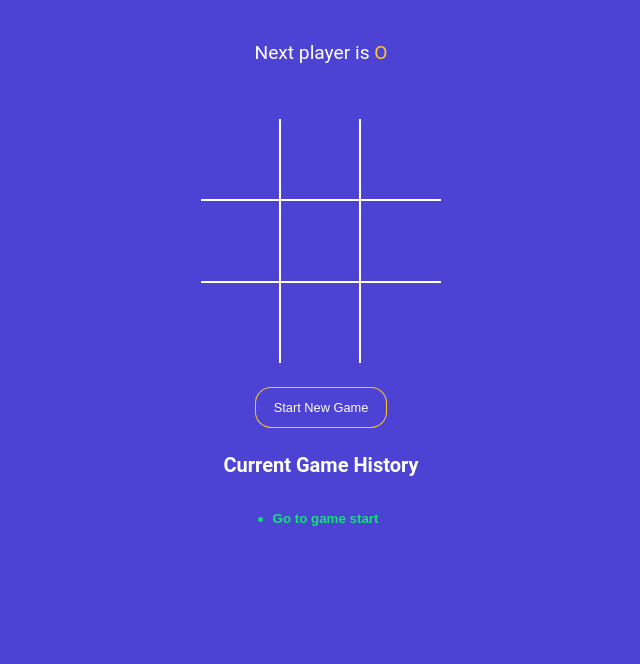
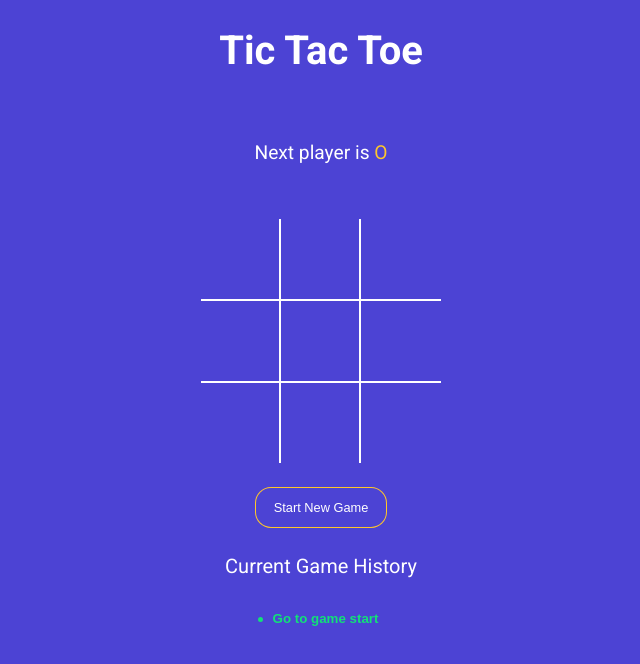
Before and after one commit to swasthikka/tictactoe, a React (Vite) app: page / in a window 1280 px wide. Shown: the top 664 px of the page, without its empty margins (319-959 px from the left). Built offline with nearby package versions, Linux system fonts and the light colour scheme.

Commit message:
added title and included font

```diff
--- a/index.html
+++ b/index.html
@@ -4,6 +4,10 @@
     <meta charset="UTF-8" />
     <link rel="icon" type="image/svg+xml" href="/vite.svg" />
     <meta name="viewport" content="width=device-width, initial-scale=1.0" />
+    <link
+      href="https://fonts.googleapis.com/css?family=Roboto:300,400,700&display=swap"
+      rel="stylesheet"
+    />
     <title>Tic Tac Toe</title>
   </head>
   <body>
--- a/src/App.jsx
+++ b/src/App.jsx
@@ -61,6 +61,7 @@ function App() {
 
   return (
     <div className="app">
+      <h1>Tic Tac Toe</h1>
       <h2>
         <StatusMessage winner={winner} gamingBoard={gamingBoard} />
       </h2>
@@ -76,7 +77,13 @@ function App() {
       >
         Start New Game
       </button>
-      <h4>Current Game History</h4>
+      <h4
+        style={{
+          fontWeight: "normal",
+        }}
+      >
+        Current Game History
+      </h4>
       <History history={history} moveTo={moveTo} currentMove={currentMove} />
     </div>
   );
--- a/src/Components/History.jsx
+++ b/src/Components/History.jsx
@@ -7,6 +7,9 @@ const History = ({ history, moveTo, currentMove }) => {
             <button
               type="button"
               className={`btn-move ${currentMove === index ? "active" : ""}`}
+              style={{
+                fontWeight: currentMove === index ? "bold" : "normal",
+              }}
               onClick={() => moveTo(index)}
             >
               {index === 0 ? "Go to game start" : `Go to move #${index}`}{" "}
```
